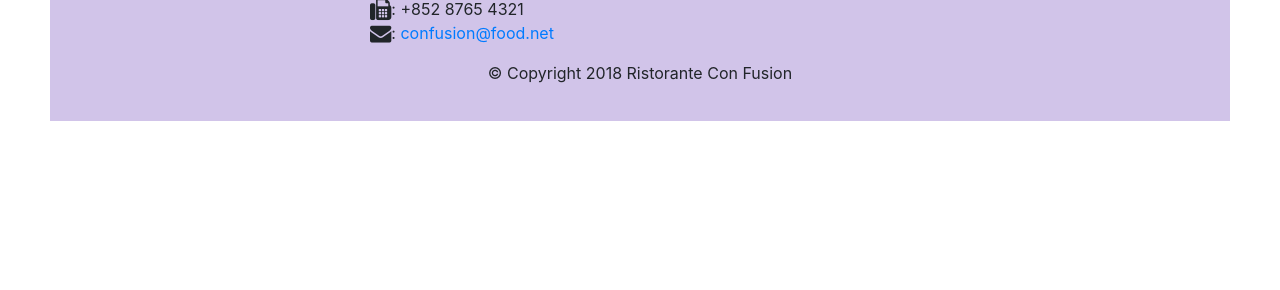
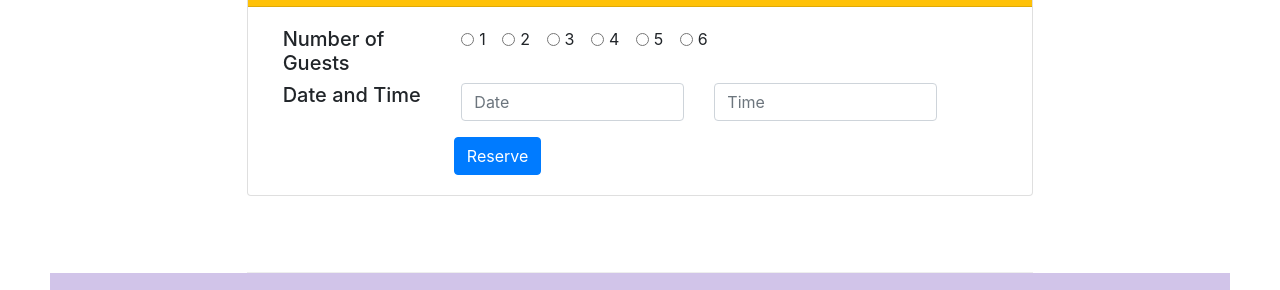
Before and after one commit to joelmackenz/Coursera-fullstack-course, a website: page index.html in a window 1280 px wide. Shown: the part 1685-1975 px from the top of the page. Before the commit the page ends 1856 px from the top, so only its background shows below. Drawn offline with nearby package versions, Linux system fonts and the light colour scheme.

Commit message:
reserve a table card, button

```diff
--- a/index.html
+++ b/index.html
@@ -24,10 +24,14 @@
             <a class="navbar-brand" href="#"><img src="img/logo.png" height="30" width="41"></a>
             <div class="collapse navbar-collapse" id="Navbar">
                 <ul class="navbar-nav mr-auto">
-                    <li class="nav-item active"><a class="nav-link" href="#"><span class="fa fa-home fa-lg"></span> Home</a></li>
-                    <li class="nav-item"><a class="nav-link" href="./aboutus.html"><span class="fa fa-info fa-lg"></span> About</a></li>
-                    <li class="nav-item"><a class="nav-link" href="#"><span class="fa fa-list fa-lg"></span> Menu</a></li>
-                    <li class="nav-item"><a class="nav-link" href="./contactus.html"><span class="fa fa-address-card fa-lg"></span> Contact</a></li>
+                    <li class="nav-item active"><a class="nav-link" href="#"><span class="fa fa-home fa-lg"></span>
+                            Home</a></li>
+                    <li class="nav-item"><a class="nav-link" href="./aboutus.html"><span
+                                class="fa fa-info fa-lg"></span> About</a></li>
+                    <li class="nav-item"><a class="nav-link" href="#"><span class="fa fa-list fa-lg"></span> Menu</a>
+                    </li>
+                    <li class="nav-item"><a class="nav-link" href="./contactus.html"><span
+                                class="fa fa-address-card fa-lg"></span> Contact</a></li>
                 </ul>
             </div>
         </div>
@@ -40,9 +44,11 @@
                     <p>We take inspiration from the World's best cuisines, and create a unique fusion experience. Our
                         creations will tickle your culinary senses!</p>
                 </div>
-                <div class="col-12 col-sm align-self-center">
-                    <img src="img/logo.png" class="img-fluid">
+                <div class="row col-6 align-self-center">
+                    <img src="img/logo.png" class="img-fluid col-6">
+                    <a href="#reserve" class="col-6 align-self-center"><button class="btn-sm bg-warning d-inline-block">Reserve Table</button></a>
                 </div>
+
             </div>
         </div>
     </header>
@@ -56,12 +62,14 @@
                 <div class="media">
                     <img class="d-flex mr-3 img-thumbnail align-self-center" src="img/uthappizza.png" alt="uthappizza">
                     <div class="media-body">
-                        <h2 class="mt-0">Uthappizza</h2>
-                        <p>A unique combination of Indian Uthappam (pancake) and Italian pizza, topped with Cerignola olives,
+                        <h2 class="mt-0">Uthappizza <span class="badge badge-danger">HOT</span> <span
+                                class="badge badge-pill badge-secondary">$4.99</span></h2>
+                        <p>A unique combination of Indian Uthappam (pancake) and Italian pizza, topped with Cerignola
+                            olives,
                             ripe vine cherry tomatoes, Vidalia onion, Guntur chillies and Buffalo Paneer.</p>
                     </div>
+                </div>
             </div>
-        </div>
         </div>
 
 
@@ -70,13 +78,22 @@
                 <h3>This Month's Promotions</h3>
             </div>
             <div class="col col-sm col-md">
-                <h2>Weekend Grand Buffet</h2>
-                <p>Featuring mouthwatering combinations with a choice of five different salads, six enticing appetizers,
-                    six main entrees and five choicest desserts. Free flowing bubbly and soft drinks. All for just
-                    $19.99 per person </p>
+                <div class="media">
+                    <div class="media-body">
+                        <h2 class="mt-0">Weekend Grand Buffet <span class="badge badge-danger">NEW</span></h2>
+                        <p>Featuring mouthwatering combinations with a choice of five different salads, six enticing
+                            appetizers,
+                            six main entrees and five choicest desserts. Free flowing bubbly and soft drinks. All for
+                            just
+                            $19.99 per person </p>
+                    </div>
+                    <img class="d-flex mr-3 img-thumbnail align-self-center" src="img/buffet.png" alt="buffet">
+                </div>
+
+
+
             </div>
         </div>
-
         <div class="row row-content align-items-center">
             <div class="col-12 col-sm-4 col-md-3 order-sm-last">
                 <h3>Meet our Culinary Specialists</h3>
@@ -87,17 +104,81 @@
                     <div class="media-body">
                         <h2 class="mt-0">Alberto Somayya</h2>
                         <h4>Executive Chef</h4>
-                        <p>Award winning three-star Michelin chef with wide International experience having worked closely with
+                        <p>Award winning three-star Michelin chef with wide International experience having worked
+                            closely
+                            with
                             whos-who in the culinary world, he specializes in creating mouthwatering Indo-Italian fusion
                             experiences. </p>
                     </div>
-
                 </div>
-
+            </div>
+        </div>
+    </div>
+    <div class="col-12 col-sm-8 row row-content align-items-center justify-content-center">
+        <div class="card">
+            <h3 class="card-header bg-warning text-white">Reserve a Table</h3>
+            <div class="card-body">
+                <div class="form">
+                    <div class="col-12 row">
+                        <div class="col-12 col-sm-3 ">
+                            <h5>Number of Guests</h5>
+                        </div>
+                        <div class="col-12 col-sm-9">
+                            <div class="form-check form-check-inline">
+                                <input class="form-check-input" type="radio" name="inlineRadioOptions" id="inlineRadio1"
+                                    value="option1">
+                                <label class="form-check-label" for="inlineRadio1">1</label>
+                            </div>
+                            <div class="form-check form-check-inline">
+                                <input class="form-check-input" type="radio" name="inlineRadioOptions" id="inlineRadio2"
+                                    value="option2">
+                                <label class="form-check-label" for="inlineRadio2">2</label>
+                            </div>
+                            <div class="form-check form-check-inline">
+                                <input class="form-check-input" type="radio" name="inlineRadioOptions" id="inlineRadio3"
+                                    value="option3">
+                                <label class="form-check-label" for="inlineRadio3">3</label>
+                            </div>
+                            <div class="form-check form-check-inline">
+                                <input class="form-check-input" type="radio" name="inlineRadioOptions" id="inlineRadio4"
+                                    value="option4">
+                                <label class="form-check-label" for="inlineRadio4">4</label>
+                            </div>
+                            <div class="form-check form-check-inline">
+                                <input class="form-check-input" type="radio" name="inlineRadioOptions" id="inlineRadio5"
+                                    value="option5">
+                                <label class="form-check-label" for="inlineRadio5">5</label>
+                            </div>
+                            <div class="form-check form-check-inline">
+                                <input class="form-check-input" type="radio" name="inlineRadioOptions" id="inlineRadio6"
+                                    value="option6">
+                                <label class="form-check-label" for="inlineRadio6">6</label>
+                            </div>
+                        </div>
+                    </div>
+                    <div class="col-12 row">
+                        <div class="col-12 col-sm-3">
+                            <h5>Date and Time</h5>
+                        </div>
+                        <div class="form-group row col-12 col-sm-9">
+                            <div class="col-12 col-sm-6">
+                                <input type="text" class="form-control" id="date" name="date" placeholder="Date">
+                            </div>
+                            <div class="col-12 col-sm-6">
+                                <input type="text" class="form-control" id="time" name="time" placeholder="Time">
+                            </div>
+                        </div>
+                    </div>
+                    <div class="">
+                        <a role="button" class="btn btn-primary offset-3" id="reserve">Reserve</a>
+                    </div>
+                    </div>
+                </div>
 
             </div>
         </div>
     </div>
+
 
     <footer class="footer">
         <div class="container">
@@ -124,11 +205,16 @@
                 </div>
                 <div class="col-12 col-sm-4 align-self-center">
                     <div class="text-center">
-                        <a class="btn btn-social-icon btn-google" href="http://google.com/+"><i class="fa fa-google-plus fa-lg"></i></a>
-                        <a class="btn btn-social-icon btn-facebook" href="http://www.facebook.com/profile.php?id="><i class="fa fa-facebook fa-lg"></i></a>
-                        <a class="btn btn-social-icon btn-linkedin" href="http://www.linkedin.com/in/"><i class="fa fa-linkedin fa-lg"></i></a>
-                        <a class="btn btn-social-icon btn-twitter" href="http://twitter.com/"><i class="fa fa-twitter fa-lg"></i></a>
-                        <a class="btn btn-social-icon btn-youtube" href="http://youtube.com/"><i class="fa fa-youtube fa-lg"></i></a>
+                        <a class="btn btn-social-icon btn-google" href="http://google.com/+"><i
+                                class="fa fa-google-plus fa-lg"></i></a>
+                        <a class="btn btn-social-icon btn-facebook" href="http://www.facebook.com/profile.php?id="><i
+                                class="fa fa-facebook fa-lg"></i></a>
+                        <a class="btn btn-social-icon btn-linkedin" href="http://www.linkedin.com/in/"><i
+                                class="fa fa-linkedin fa-lg"></i></a>
+                        <a class="btn btn-social-icon btn-twitter" href="http://twitter.com/"><i
+                                class="fa fa-twitter fa-lg"></i></a>
+                        <a class="btn btn-social-icon btn-youtube" href="http://youtube.com/"><i
+                                class="fa fa-youtube fa-lg"></i></a>
                         <a class="btn btn-social-icon" href="mailto:"><i class="fa fa-envelope-o fa-lg"></i></a>
                     </div>
                 </div>
```
